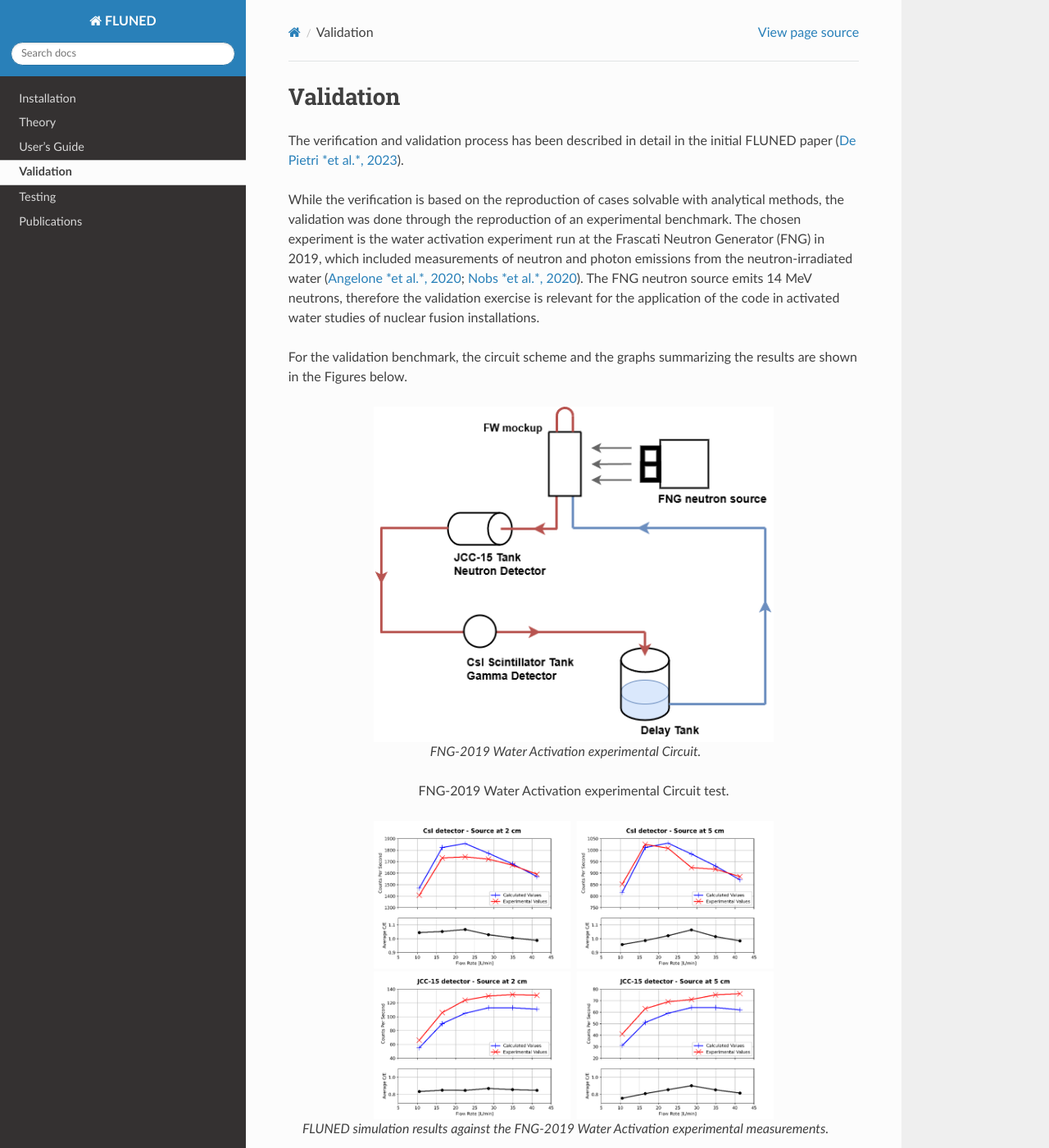
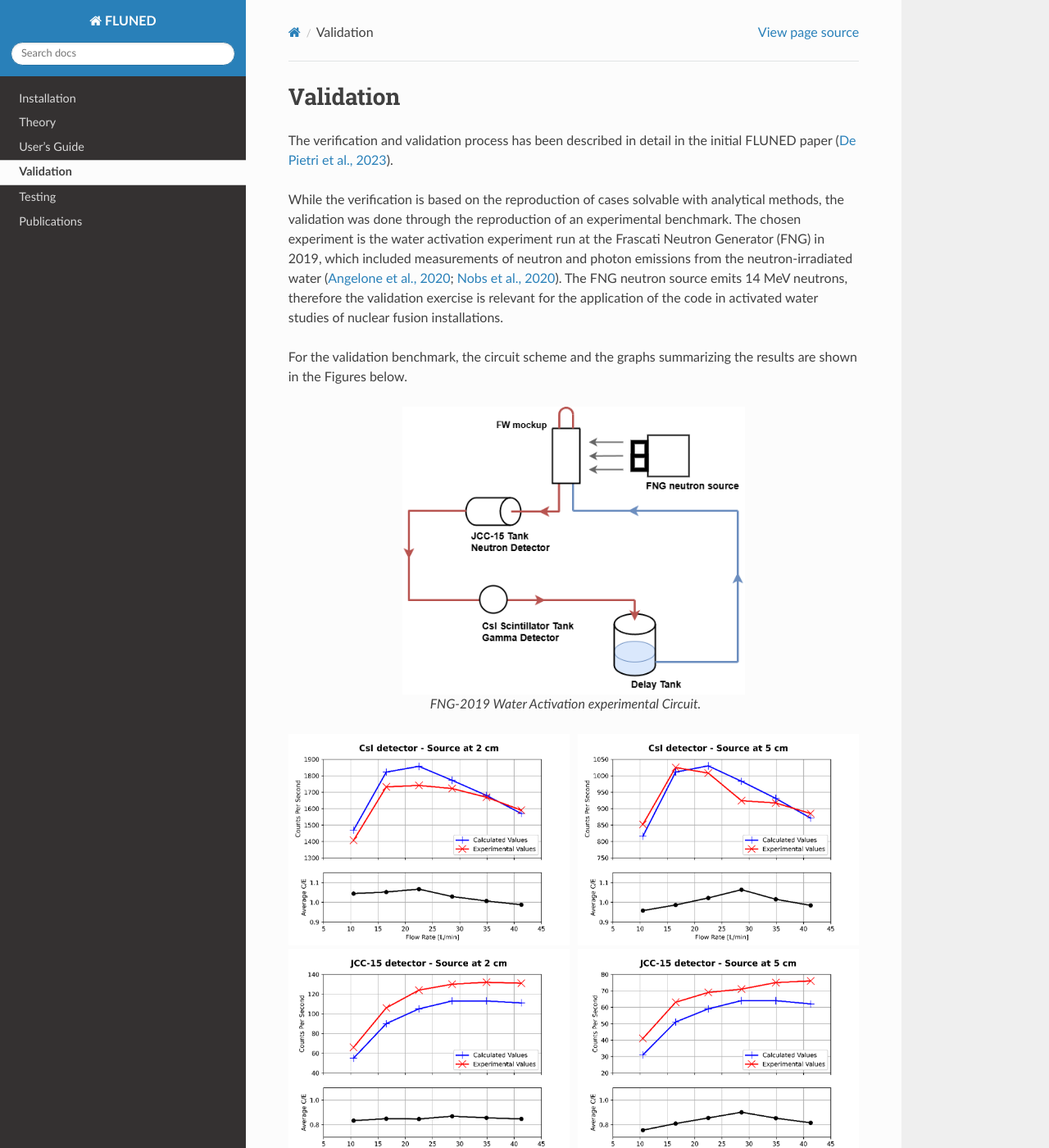
Before and after one commit to marco-de-pietri/FLUNED-repository, a Sphinx documentation site: the page built from docs/source/validation.rst, in a window 1280 px wide and 1400 px high. Shown: the whole window at 82% size. Built offline with Sphinx 7.4.7 and the Read the Docs theme 3.1.0, drawn with Linux system fonts in a browser that asks for light colours; pages that are not in the unit, such as notebooks, are missing from menus; some of the changed text lies outside the part shown.

Commit message:
validation documentation page

```diff
--- a/docs/source/testing.rst
+++ b/docs/source/testing.rst
@@ -9,27 +9,23 @@ To run them, execute the following commands from a Bash shell inside the ``FLUNE
 1. Run the test suite.
 
    .. code-block:: bash
-      :linenos:
 
       ./run_tests.sh
 
 2. Run the post-processing script for the test simulations:
 
    .. code-block:: bash
-      :linenos:
 
-      ./run_post.sh
+        ./run_post.sh
 
 3. Compare the test results with the expected results (output written to ``test_results``):
 
    .. code-block:: bash
-      :linenos:
 
       ./eval_results.sh
 
 4. Clean the generated files.
 
    .. code-block:: bash
-      :linenos:
 
       ./clean_tests.sh
--- a/docs/source/validation.rst
+++ b/docs/source/validation.rst
@@ -3,12 +3,12 @@ Validation
 ==========
 
 
-The verification and validation process has been described in detail in the initial FLUNED paper (`De Pietri *et al.*, 2023 <https://doi.org/10.1016/j.cpc.2023.108807>`_).
+The verification and validation process has been described in detail in the initial FLUNED paper (`De Pietri et al., 2023 <https://doi.org/10.1016/j.cpc.2023.108807>`_).
 
 
 While the verification is based on the reproduction of cases solvable with analytical methods, the validation was done through the reproduction of an experimental benchmark.
 The chosen experiment is the water activation experiment run at the Frascati Neutron Generator (FNG) in 2019, which included measurements of neutron and photon emissions from the neutron-irradiated water
-(`Angelone *et al.*, 2020 <https:\\doi.org\10.1016/j.fusengdes.2020.111998>`_; `Nobs *et al.*, 2020 <https:\\doi.org\10.1016/j.fusengdes.2020.111743>`_).
+(`Angelone et al., 2020 <https://doi.org/10.1016/j.fusengdes.2020.111998>`_; `Nobs et al., 2020 <https://doi.org/10.1016/j.fusengdes.2020.111743>`_).
 The FNG neutron source emits 14 MeV neutrons, therefore the validation exercise is relevant for the application of the code in activated water studies of nuclear fusion installations.
 
 
@@ -16,19 +16,16 @@ For the validation benchmark, the circuit scheme and the graphs summarizing the
 
 .. figure:: _static/circuit.png
    :alt: FNG-2019 Water Activation experimental Circuit.
-   :width: 70%
+   :width: 60%
    :align: center
 
    FNG-2019 Water Activation experimental Circuit.
 
-   FNG-2019 Water Activation experimental Circuit test.
 
 
 .. figure:: _static/results.png
    :alt: FLUNED simulation results against the FNG-2019 Water Activation experimental measurements.
-   :width: 70%
+   :width: 100%
    :align: center
 
    FLUNED simulation results against the FNG-2019 Water Activation experimental measurements.
-
-   FLUNED simulation results against the FNG-2019 Water Activation experimental measurements test.
```
Also changed, not shown: docs/source/_static/mockup.png (added).
